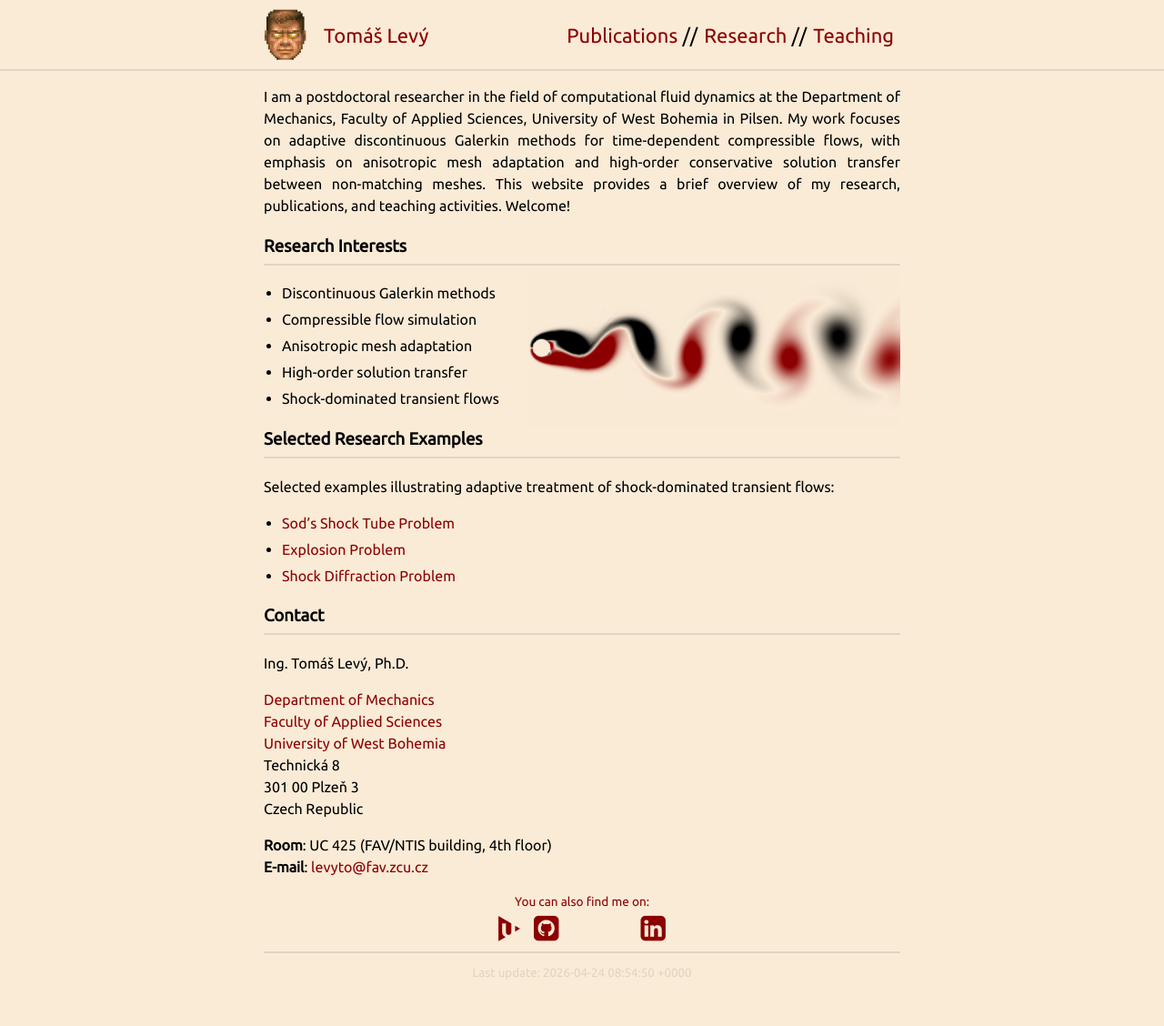
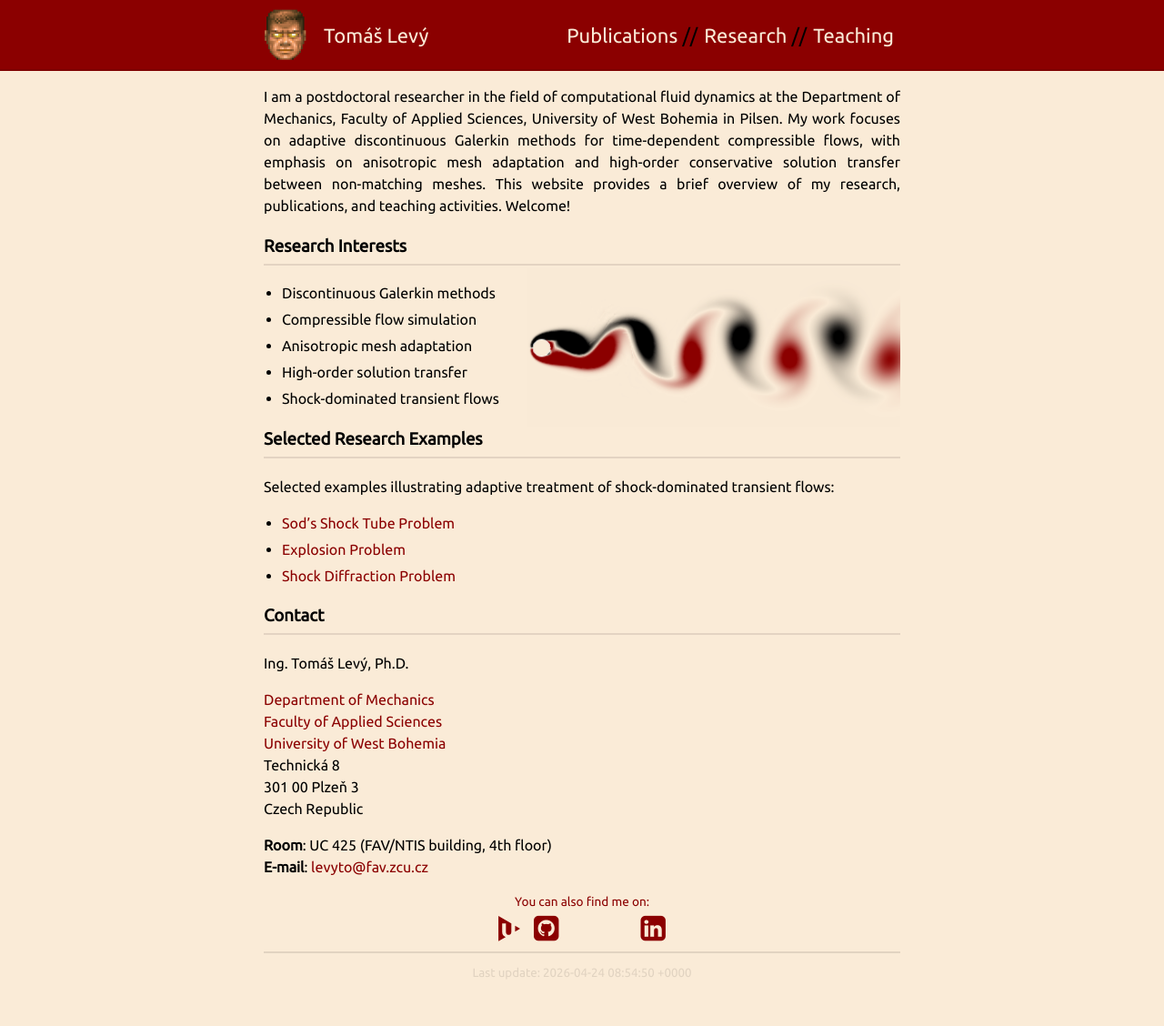
Before and after one commit to levyto/levyto.github.io, a Jekyll site: the page built from index.md, in a window 1280 px wide. Shown: the whole page at 91% size. Built offline with Jekyll 4.4.1, drawn with Linux system fonts in a browser that asks for light colours; nearby versions of some CDN libraries; a style sheet for code colours, icons or effects is not loaded; before the commit the page ends 1104 px from its top, so only the background shows below that.

Commit message:
Experimenting with header color

```diff
--- a/_layouts/default.html
+++ b/_layouts/default.html
@@ -71,6 +71,7 @@
     <script src="https://cdn.jsdelivr.net/npm/mathjax@3/es5/tex-mml-chtml.js"></script>
     <!-- <script src="https://cdn.mathjax.org/mathjax/latest/MathJax.js?config=TeX-AMS-MML_HTMLorMML" type="text/javascript"></script> -->
     <div class="wrapper">
+        <div class="header-bar">
             <div class="navbar container">
                 <!-- Title figure -->
                 <img src="{{ '/figs/doom2.png' | relative_url }}" style="float:left;margin-top:-12px;margin-left:-6px;margin-right:12px;width:60px;height:60px;">
@@ -87,6 +88,7 @@
             </div>
         <div style="clear:both"></div>
         <hr>
+        </div>
         <div class="container content">
             {{ content }}
             <!-- <hr /> -->
@@ -95,6 +97,7 @@
             <br>
             <br>
             <!-- <hr /> -->
+            <br>
             </p>
         </div>
     </div>
--- a/_sass/_style.scss
+++ b/_sass/_style.scss
@@ -18,6 +18,7 @@ html {
 }
 body {
     margin: 0;
+    padding: 0;
     font-family: "Ubuntu" /*"Inconsolata"*/ ;
     // font-family: 'Mona Sans VF', -apple-system, BlinkMacSystemFont, 'Segoe UI',
     //              'NSans', Helvetica, Arial, sans-serif,
@@ -66,6 +67,9 @@ blockquote p:last-child {
     padding: 8px 0 0px 0;
     line-height: 1;
 }
+
+
+
 .navbar {
     font-size: 22px;
     /*font-family: "Press Start 2P";*/
@@ -234,7 +238,7 @@ blockquote p:last-child {
   #navlist li {
     float: none;
     display: block;
-    color: transparent;   /* get rid of // on phone */
+    color: transparent;   /* get rid of // */
     margin: 0;
     padding: 0;
     line-height: 1.1;
@@ -256,3 +260,29 @@ blockquote p:last-child {
     margin: -15px auto -15px auto;
   }
 }
+
+
+
+.header-bar {
+  width: 100%;
+  margin: 0;
+  padding-top: 0px;
+  background: DarkRed !important;
+}
+@media (max-width: 650px) {
+  .header-bar {
+    padding-top: -1px;
+  }
+}
+
+.navbar.container a,
+.navbar.container a:visited,
+#author-name,
+#navlist li a {
+  color: AntiqueWhite !important;
+}
+
+.navbar.container a:hover,
+#nav-list li a:hover {
+  text-decoration: underline AntiqueWhite;
+}
```
Lines whose indentation alone changed are shown as unchanged.
